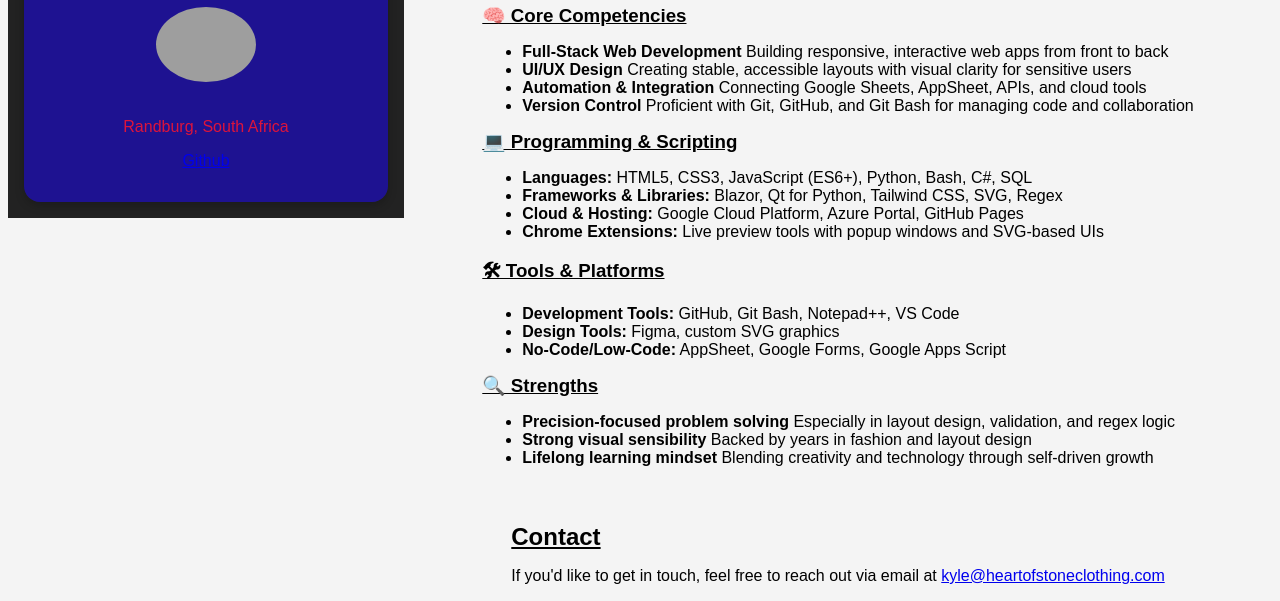
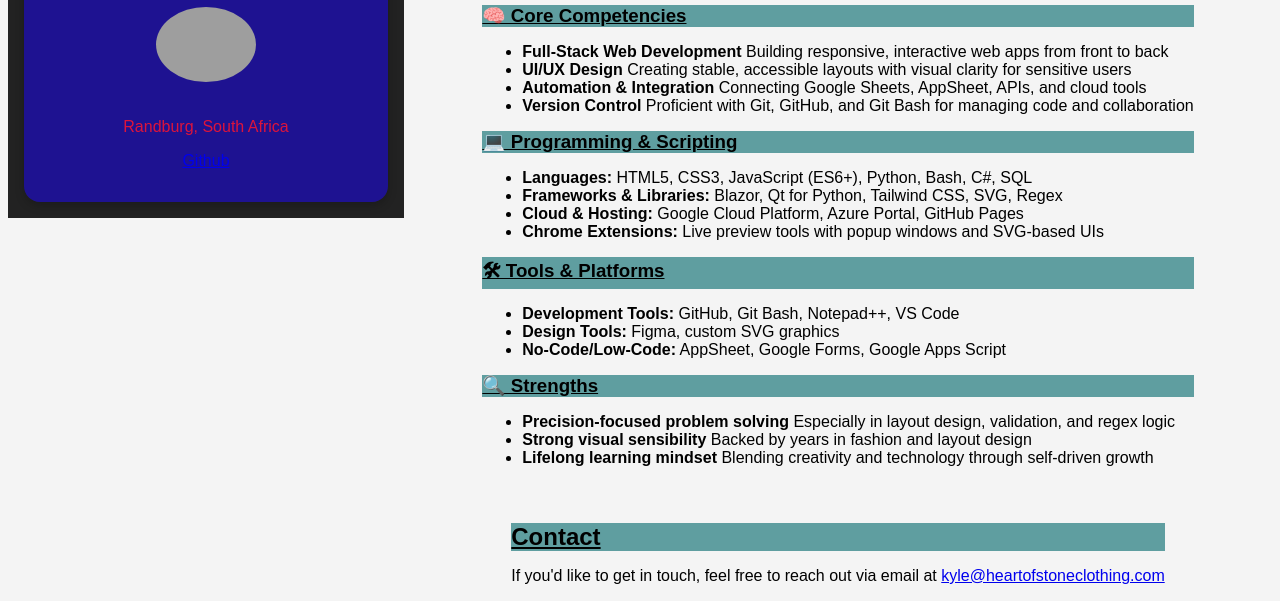
Before and after one commit to heartofstoneclothing/profile-card, a plain HTML site: page index.html in a window 1280 px wide. Shown: the part 376-977 px from the top of the page. Drawn offline with Linux system fonts and the light colour scheme; grey boxes are pictures that could not be loaded.

Commit message:
fixed style

```diff
--- a/styles.css
+++ b/styles.css
@@ -50,6 +50,7 @@ main {
 h1,
 h2,
 h3 {
+  background-color: cadetblue;
   color: #000000;
   margin: 0.5rem 0;
   text-decoration: underline;
```
